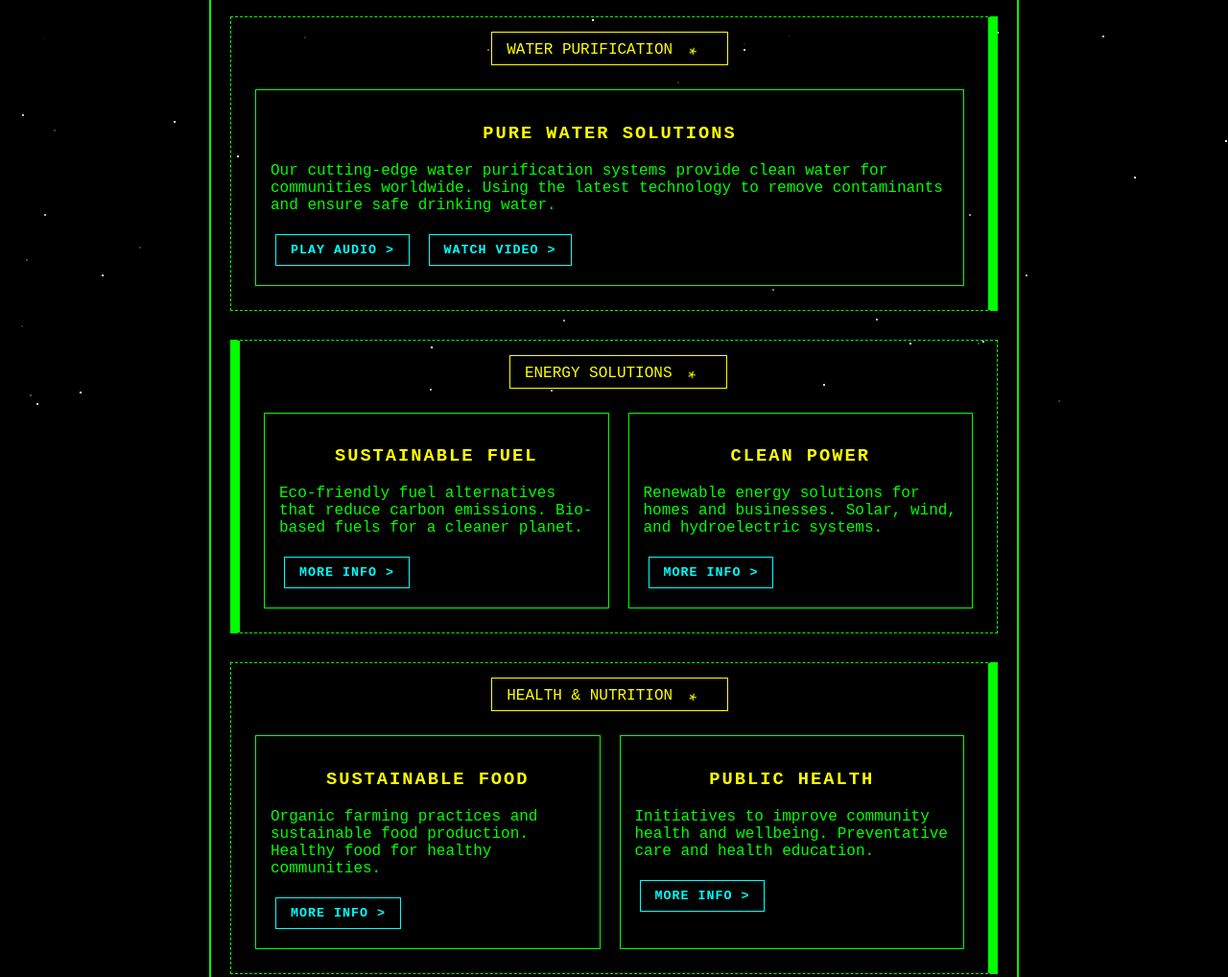
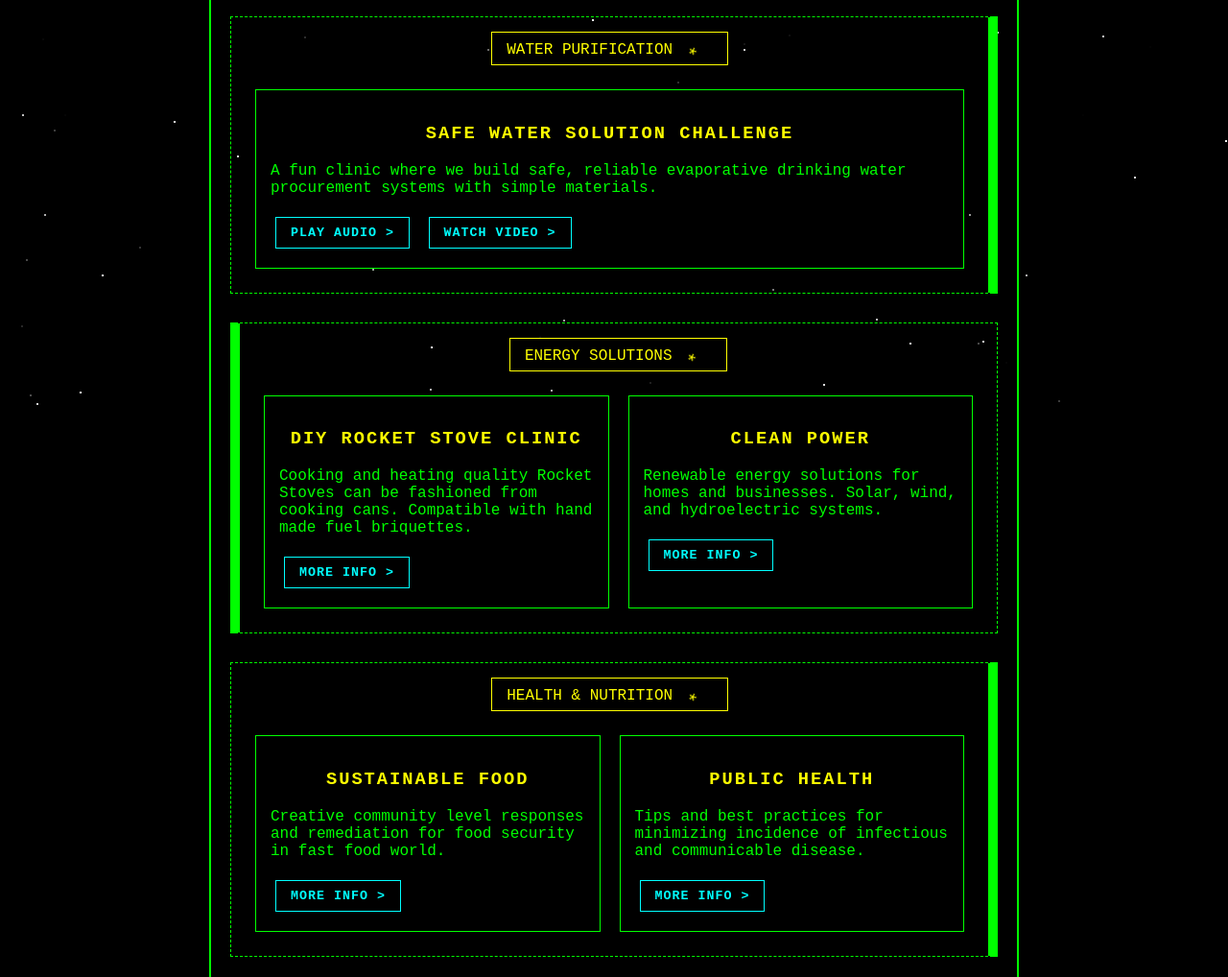
Before and after one commit to biomassives/ecocity, a plain HTML site: page index.html in a window 1280 px wide. Shown: the part 330-1348 px from the top of the page at 96% size. Drawn offline with Linux system fonts and the light colour scheme.

Commit message:
Update index.html

```diff
--- a/index.html
+++ b/index.html
@@ -273,8 +273,8 @@
         <div class="row">
             <div class="row-title">WATER PURIFICATION <span class="spinner">*</span></div>
             <div class="card">
-                <h3>PURE WATER SOLUTIONS</h3>
-                <p>Our cutting-edge water purification systems provide clean water for communities worldwide. Using the latest technology to remove contaminants and ensure safe drinking water.</p>
+                <h3>SAFE WATER SOLUTION CHALLENGE</h3>
+                <p> A fun clinic where we build safe, reliable evaporative drinking water procurement systems with simple materials.</p>
                 <button class="btn" onclick="openModal('water-audio')">PLAY AUDIO <span class="blink">></span></button>
                 <button class="btn" onclick="openModal('water-video')">WATCH VIDEO <span class="blink">></span></button>
             </div>
@@ -285,8 +285,8 @@
             <div class="row-title">ENERGY SOLUTIONS <span class="spinner">*</span></div>
             <div class="two-col">
                 <div class="card">
-                    <h3>SUSTAINABLE FUEL</h3>
-                    <p>Eco-friendly fuel alternatives that reduce carbon emissions. Bio-based fuels for a cleaner planet.</p>
+                    <h3>DIY ROCKET STOVE CLINIC</h3>
+                    <p>Cooking and heating quality Rocket Stoves can be fashioned from cooking cans.  Compatible with hand made fuel briquettes.</p>
                     <button class="btn" onclick="openModal('fuel-info')">MORE INFO <span class="blink">></span></button>
                 </div>
 
@@ -304,13 +304,13 @@
             <div class="two-col">
                 <div class="card">
                     <h3>SUSTAINABLE FOOD</h3>
-                    <p>Organic farming practices and sustainable food production. Healthy food for healthy communities.</p>
+                    <p>Creative community level responses and remediation for food security in fast food world.</p>
                     <button class="btn" onclick="openModal('food-info')">MORE INFO <span class="blink">></span></button>
                 </div>
 
                 <div class="card">
                     <h3>PUBLIC HEALTH</h3>
-                    <p>Initiatives to improve community health and wellbeing. Preventative care and health education.</p>
+                    <p>Tips and best practices for minimizing incidence of infectious and communicable disease.</p>
                     <button class="btn" onclick="openModal('health-info')">MORE INFO <span class="blink">></span></button>
                 </div>
             </div>
```
